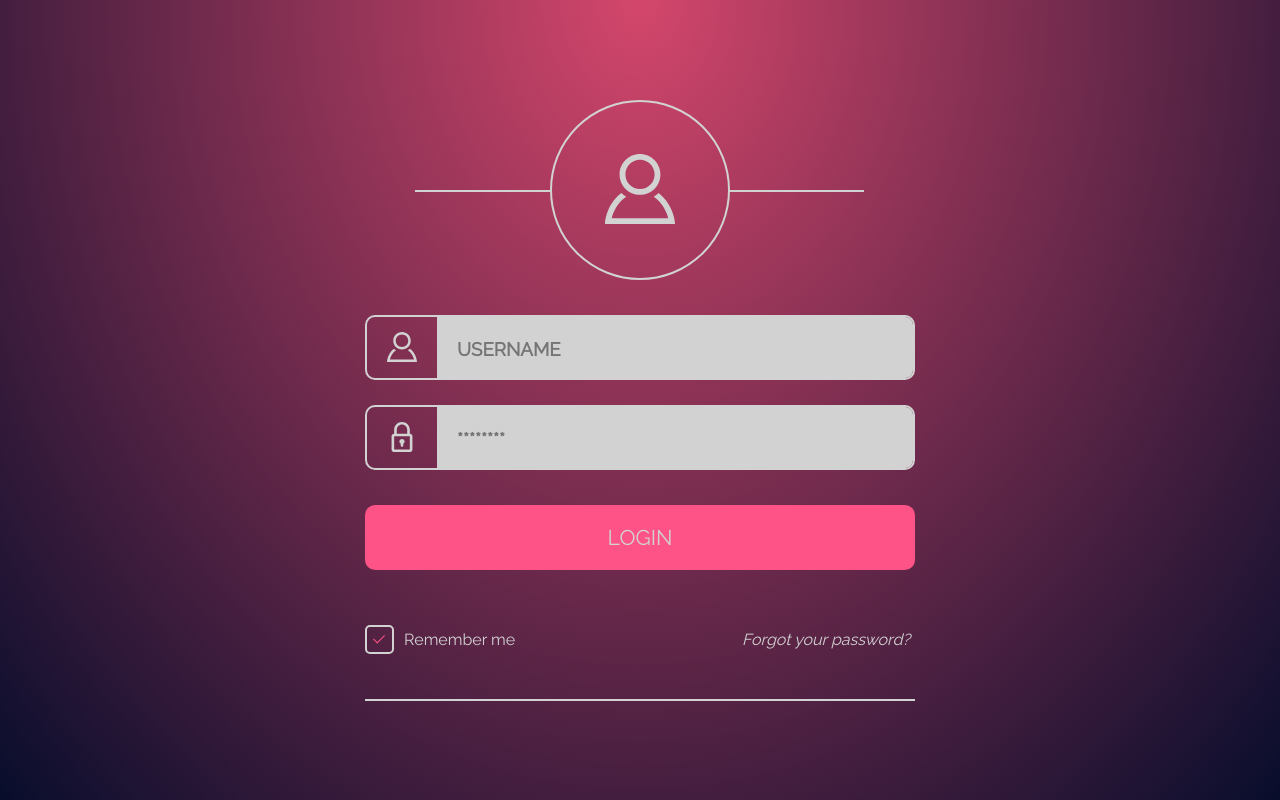
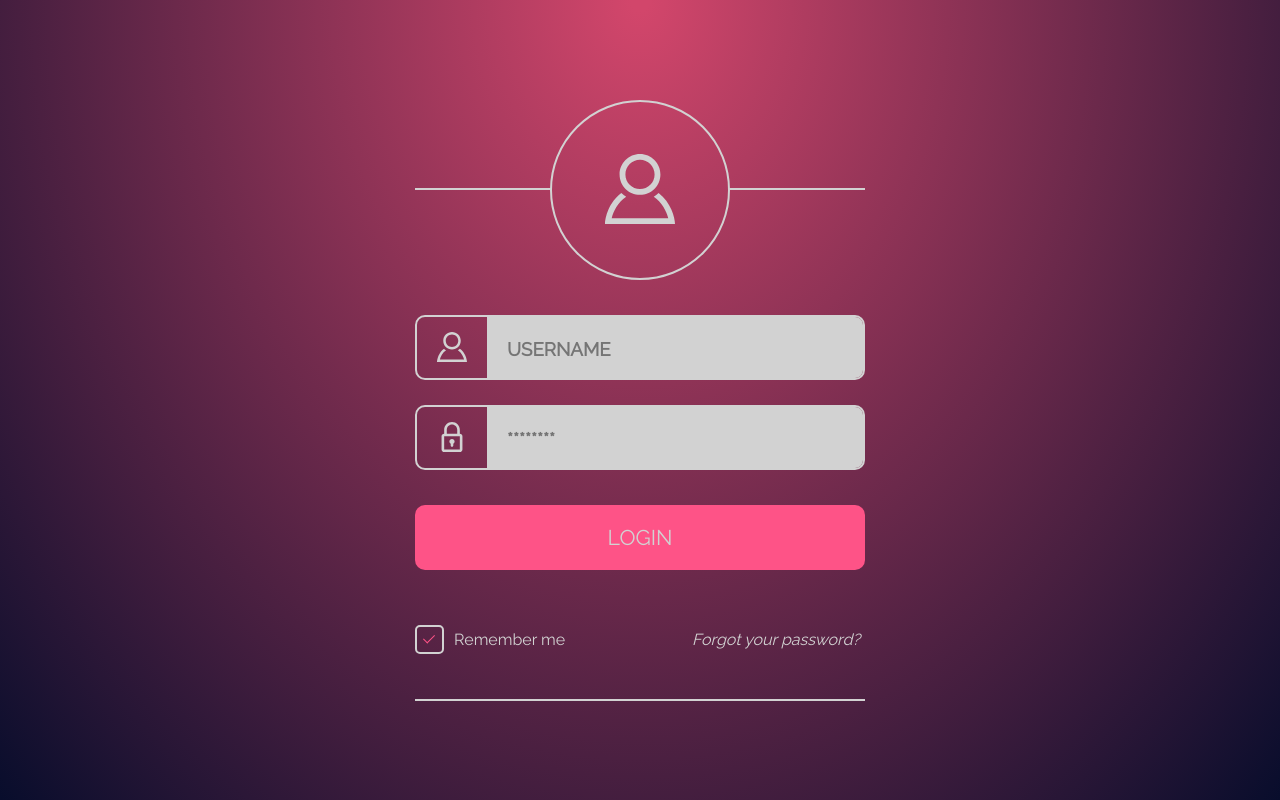
Before and after one commit to Cordrear/-, a plain HTML site: page index.html in a window 1280 px wide. Drawn offline with Linux system fonts and the light colour scheme.

Commit message:
Линии возле лого теперь растягиваются

```diff
--- a/style.css
+++ b/style.css
@@ -23,7 +23,7 @@ body {
 
 form {
 	position: relative;
-	width: 550px;
+	width: 450px;
 	border-bottom: 2px solid #D2D2D2;
 	padding-bottom: 50px;
 	display: flex;
@@ -43,23 +43,23 @@ form {
 	background-size: 40%;
 }
 
-.logo::before {
+form::before {
 	content: "";
 	position: absolute;
-	left: -137px;
+	left: 0;
 	top: 88px;
 	display: block;
-	width: 135px; /* (450-176)/2 */
+	width: calc((100% - 176px) / 2);
 	border-bottom: 2px solid #D2D2D2;
 }
 
-.logo::after {
+form::after {
 	content: "";
 	position: absolute;
-	left: 177px;
+	right: 0;
 	top: 88px;
 	display: block;
-	width: 135px; /* (450-176)/2 */
+	width: calc((100% - 176px) / 2);
 	border-bottom: 2px solid #D2D2D2;
 }
 
```
